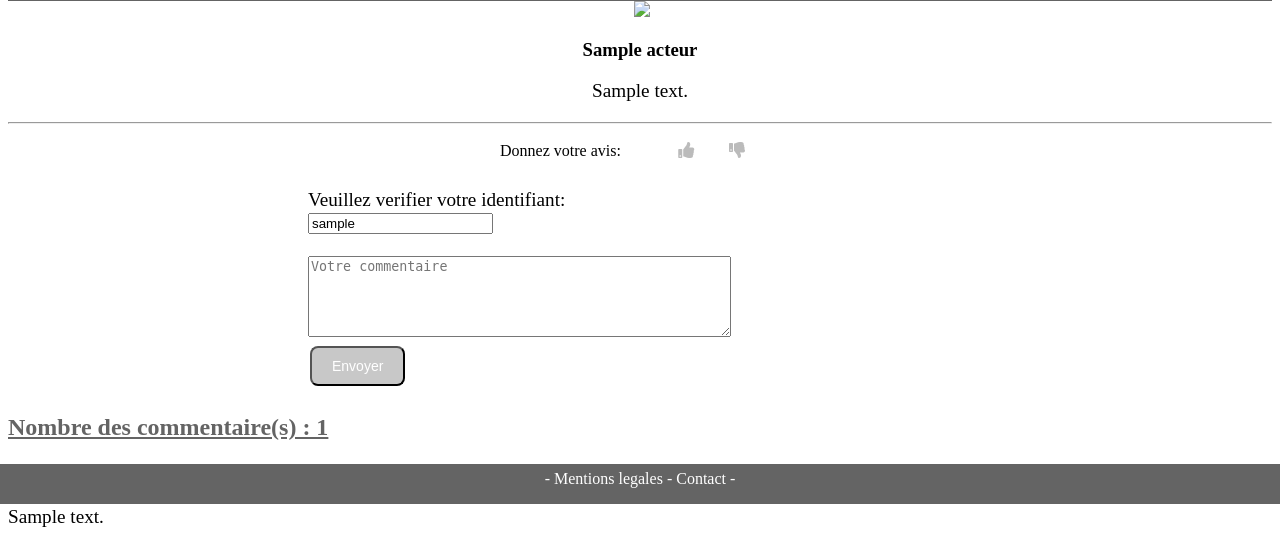
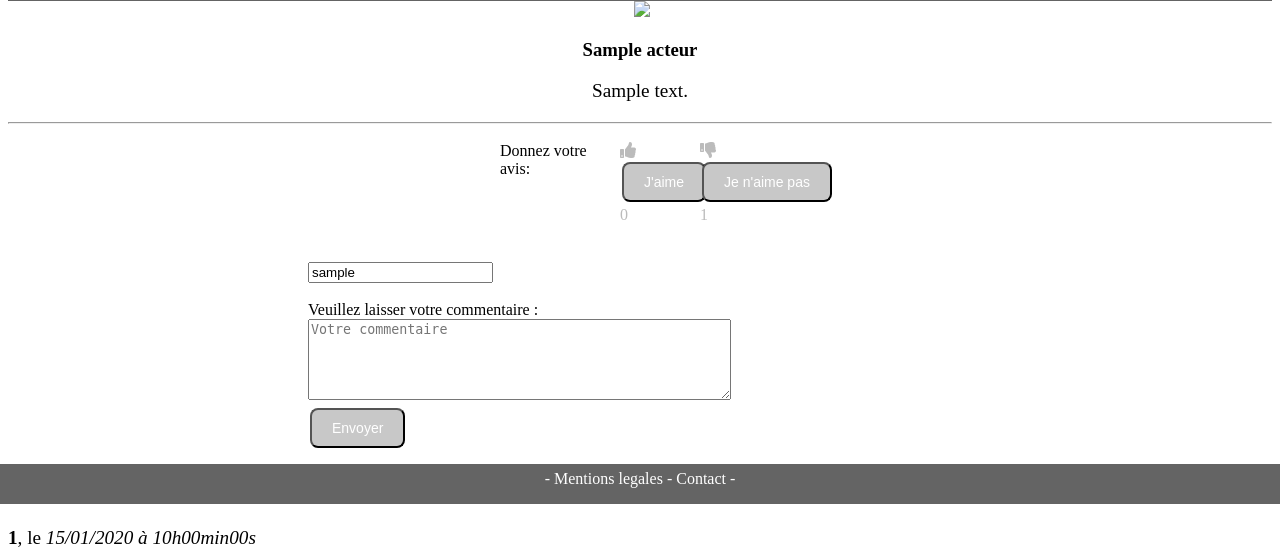
Before and after one commit to Salro-72/OC-GBAF, a PHP site: page /connected/acteurs.php?billet=1 in a window 1280 px wide. Shown: the part 296-854 px from the top of the page. Before the commit the page ends 823 px from the top, so only its background shows below. Run offline with PHP 8.4, Linux system fonts and the light colour scheme; the visitor is signed in with stand-in values (Sample User, id 1); tables that the repository leaves empty or names only in its code hold one stand-in row (values such as "Sample post"); data that the repository does not hold is empty.

Commit message:
Add files via upload

```diff
--- a/connected/acteurs.php
+++ b/connected/acteurs.php
@@ -16,6 +16,7 @@ if (!$_SESSION['id_user'])
         <meta charset="UTF-8" />
         <link rel="stylesheet" type="text/css" href="../style_GBAF.css"/>
         <title>Extranet GBAF</title>
+        <link rel="stylesheet" href="https://cdnjs.cloudflare.com/ajax/libs/font-awesome/5.15.1/css/all.min.css"/>
     </head>
         <body>
             <header>
@@ -56,46 +57,84 @@ if (!$_SESSION['id_user'])
             </div>
             <hr>
 <!-- section likes/dislikes -->
-    <link rel="stylesheet" href="https://cdnjs.cloudflare.com/ajax/libs/font-awesome/5.15.1/css/all.min.css"/>
-    <script src="votes.js"></script>
-  </head>
-  <body>
+
+<!-- MIS À JOUR -->
+            <form method="POST">
                 <?php
+                    $req = $pdo->prepare('SELECT COUNT(*) as dislikes FROM votes WHERE id_acteur = ? AND vote = 0');
+                    $req->execute(array($_GET['billet']));
+                    $dislikes = $req->fetch(PDO::FETCH_ASSOC)['dislikes'];
+                    $req->closeCursor();
 
+                    $req = $pdo->prepare('SELECT COUNT(*) as likes FROM votes WHERE id_acteur = ? AND vote = 1');
+                    $req->execute(array($_GET['billet']));
+                    $likes = $req->fetch(PDO::FETCH_ASSOC)['likes'];
+                    $req->closeCursor();
+
+                    // Ici on vérifie si l'utilisateur a voté
                     $req = $pdo->prepare('SELECT vote FROM votes WHERE id_acteur = ? AND id_user = ?');
-  $req->execute(array($_GET['billet'], $_POST['id_user']));
+                    $req->execute(array($_GET['billet'], $_SESSION['id_user']));
                     $number = $req->rowCount();
+                    //si $number = 0, çela veux dire qu'il n'a pas voté, sinon il a voté
+                    if($number) {
+                        $fetch = $req->fetch(PDO::FETCH_ASSOC);
+                        $like = $fetch['vote'];
+                    }
+                ?>
+                <div id="demo">
+                    <div class="prow">
+                        <div class="ptxt">Donnez votre avis:</div>
+                            <div class="plike">
+                                <i class="fa fa-thumbs-up"
+                                    <?php
+                                        if ($number && $like == 1)
+                                            echo 'style="color:green;"';
+                                    ?>>
+                                    <input type="submit" name="likes" value="J'aime" class="submit_button">
+                                </i>
+                                <span class="countlike"><?=$likes?></span>
+                            </div>
+                            <div class="pdislike">
+                                <i class="fa fa-thumbs-down"
+                                    <?php
+                                        if ($number && $like == 0)
+                                            echo 'style="color:red;"';
+                                    ?>>
+                                    <input type="submit" name="dislikes" value="Je n'aime pas" class="submit_button">
+                                </i>
+                                <span class="countdislike"><?=$dislikes?></span>
+                                <?php
+                                    if (isset($_POST['vote'])){
+                                        $vote = $_POST['vote'];
 
-  $fecth = $req->fetch();
+                                    if ($number == 0) {
+                                    // Insertion du vote à l'aide d'une requête préparée
+                                    $req = $pdo->prepare('INSERT INTO votes (vote) VALUES(0)');
+                                    $req->execute(array($_GET['billet'], $_SESSION['id_user'], $_POST['vote']));
 
-  if ($number) {
-      $like = $fetch['vote'];
+                                    echo 'Votre vote (j\'aime) a été validé.';
+                                    }
 
-      if ($like) {
+                                    elseif ($number == 1) {
+                                    // Insertion du vote à l'aide d'une requête préparée
+                                    $req = $pdo->prepare('UPDATE votes SET vote = :vote WHERE id_user = ?');
+                                    $req->execute(array($_GET['billet'], $_SESSION['id_user'], $_POST['vote']));
 
+                                    echo 'Votre vote (je n\'aime pas) a été validé.';
                                         }
                                 }
                                 ?>
-    <div id="demo">
-        <div class="prow" data-react="<?=$reuser?>" id="prow<?=$_GET['billet']?>">
-            <div class="ptxt">Donnez votre avis:</div>
-                <div class="plike" onclick="react(<?=$_GET['billet']?>, 1)">
-                <i class="fa fa-thumbs-up"></i>
-                <span class="countlike"><?=$likes?></span>
                             </div>
 
-                <div class="pdislike" onclick="react(<?=$_GET['billet']?>, 0)">
-                <i class="fa fa-thumbs-down"></i>
-                <span class="countdislike"><?=$dislikes?></span>
                     </div>
                 </div>
-    </div>
+            </form>
+                <br>
 <!-- section ecrire commentaire -->
         <form method="POST" action="commentaires_post.php?billet=<?php echo $_GET['billet'];?>" class="comment_box">
-            <p>
-                <label for="id_user" class="name_mobile">Veuillez verifier votre identifiant:</label><br>
-                <input type="text" name="id_user" id="id_user" value="<?php echo $_SESSION['pseudo'];?>" class="insert_box_mobile" required/>
-                <br>
+                <input for="id_user" type="text" name="id_user" id="id_user" value="<?php echo $_SESSION['pseudo'];?>" class="name_mobile" />
+                <br><br>
+                <label for="id_user" class="name_mobile">Veuillez laisser votre commentaire :</label>
                 <label for="commentaire"></label><br />
                 <textarea name="comment" id="comment" cols="50" rows="5" placeholder="Votre commentaire" class="insert_box_mobile" required></textarea><br />
                 <input type="submit" value="Envoyer" class="submit_button">
@@ -104,6 +143,7 @@ if (!$_SESSION['id_user'])
 <!-- commentaires -->
         <div class="nb_comment">
             <?php $req->closeCursor(); // Important : on libère le curseur pour la prochaine requête
+
                 // Récupération nombre des commentaires
                 $req = $pdo->prepare('SELECT id_acteur, COUNT(*) AS nb_messages FROM comments WHERE id_acteur = ?');
                 $req->execute(array($_GET['billet']));
@@ -118,6 +158,7 @@ if (!$_SESSION['id_user'])
         </div>
             <p class="comment_everyone">
                 <?php $req->closeCursor(); // Important : on libère le curseur pour la prochaine requête
+
                 // Récupération des commentaires
                 $req = $pdo->prepare('SELECT id_user, comment, DATE_FORMAT(date_comment, \'%d/%m/%Y à %Hh%imin%ss\') AS date_comment_fr
                 FROM comments WHERE id_acteur = ? ORDER BY date_comment');
--- a/connected/commentaires_post.php
+++ b/connected/commentaires_post.php
@@ -18,5 +18,5 @@ if (!$number) {
 }
 
 else {
-   echo "Vous avez déjà commenté! <br> <a href='acteurs.php?billet=". $_GET['billet'] ."'> Retour arriere</a>";
+   echo "Vous avez déjà commenté! <br> <a href='acteurs.php?billet=". $_GET['billet'] ."'> Retour à l'arriere</a>";
 }
--- a/connected/logout.php
+++ b/connected/logout.php
@@ -22,7 +22,7 @@ session_destroy();
             <div class="option_box">
                 <div>
                     <p>Connectez-vous à nouveau</p>
-                    <p><a href="../login.php" class="connexion_button">Connexion</a></p><br>
+                    <p><a href="../login.php" class="submit_button">Connexion</a></p><br>
                 </div>
             </div>
 
```
Also changed, not shown: connected/homepage.php (+11 -10 lines). Lines whose indentation alone changed are shown as unchanged.
